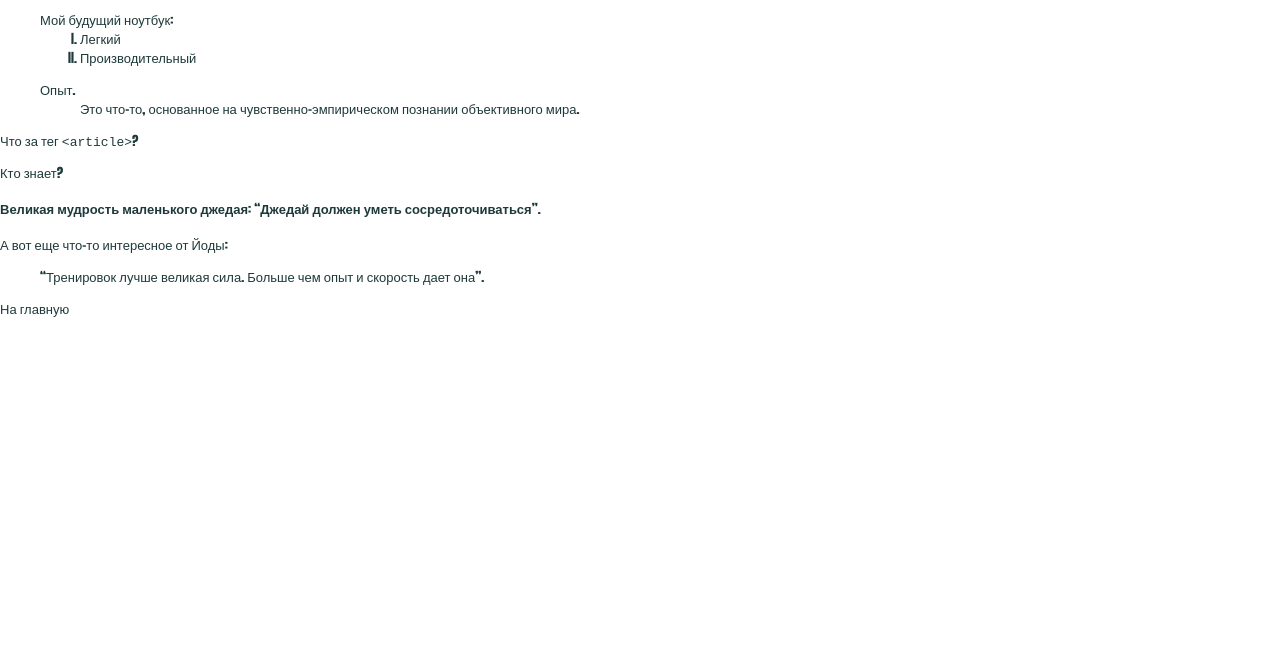
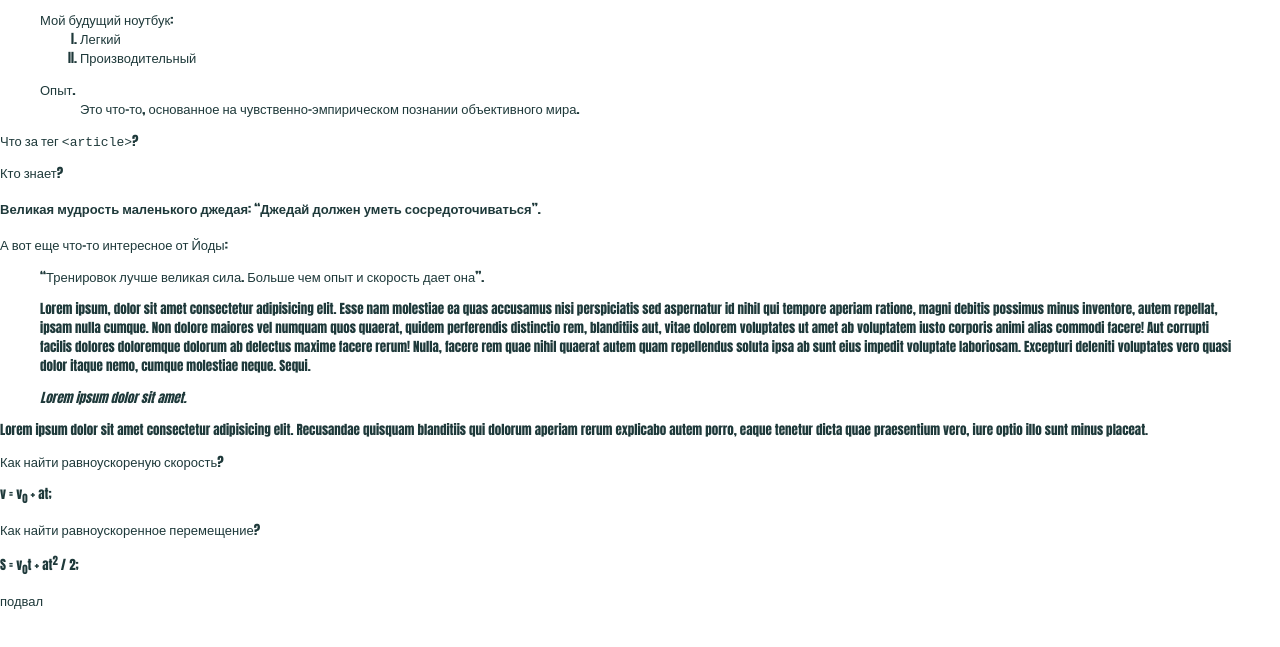
Before and after one commit to AleksDamsky/Deep_lerning_HTML, a plain HTML site: page HTMLacademySite/index.html in a window 1280 px wide. Shown: the part 135-782 px from the top of the page. Drawn offline with Linux system fonts and the light colour scheme.

Commit message:
learn tegs sub, sup

```diff
--- a/HTMLacademySite/index.html
+++ b/HTMLacademySite/index.html
@@ -76,10 +76,42 @@
           >.
         </blockquote>
       </section>
+
+      <section class="section section-five">
+        <blockquote>
+          <p>
+            Lorem ipsum, dolor sit amet consectetur adipisicing elit. Esse nam
+            molestiae ea quas accusamus nisi perspiciatis sed aspernatur id
+            nihil qui tempore aperiam ratione, magni debitis possimus minus
+            inventore, autem repellat, ipsam nulla cumque. Non dolore maiores
+            vel numquam quos quaerat, quidem perferendis distinctio rem,
+            blanditiis aut, vitae dolorem voluptates ut amet ab voluptatem iusto
+            corporis animi alias commodi facere! Aut corrupti facilis dolores
+            doloremque dolorum ab delectus maxime facere rerum! Nulla, facere
+            rem quae nihil quaerat autem quam repellendus soluta ipsa ab sunt
+            eius impedit voluptate laboriosam. Excepturi deleniti voluptates
+            vero quasi dolor itaque nemo, cumque molestiae neque. Sequi.
+          </p>
+          <cite>Lorem ipsum dolor sit amet.</cite>
+        </blockquote>
+      </section>
+
+      <section class="section section-for-supSub">
+        <p class="SupSub-tegs">
+          Lorem ipsum dolor sit amet consectetur adipisicing elit. Recusandae
+          quisquam blanditiis qui dolorum aperiam rerum explicabo autem porro,
+          eaque tenetur dicta quae praesentium vero, iure optio illo sunt minus
+          placeat.
+        </p>
+        <p>Как найти равноускореную скорость?</p>
+        <p>v = v<sub>0</sub> + at;</p>
+        <p>Как найти равноускоренное перемещение?</p>
+        <p>S = v<sub>0</sub>t + at<sup>2</sup> / 2;</p>
+      </section>
     </main>
 
     <footer class="footer">
-      <nav class="nav">На главную</nav>
+      <nav class="nav">подвал</nav>
     </footer>
   </body>
 </html>
```
